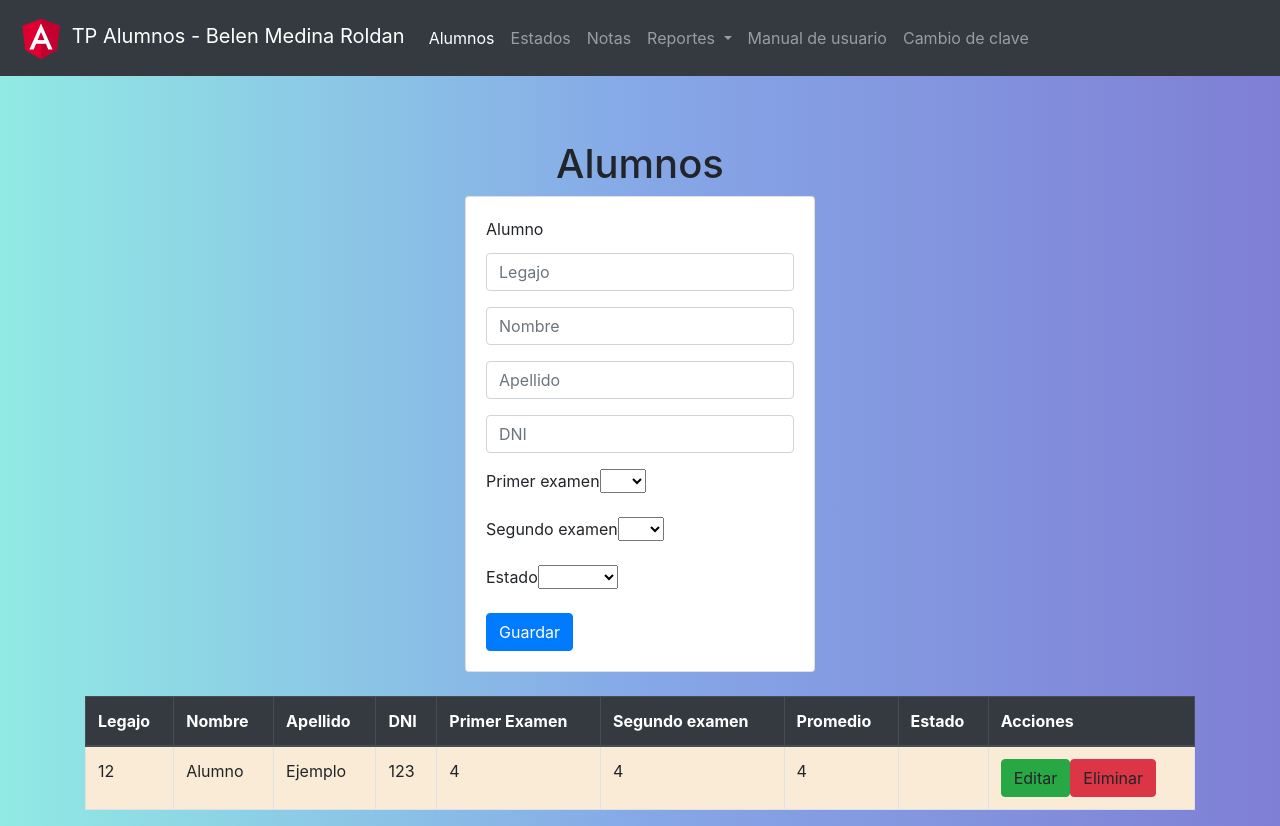
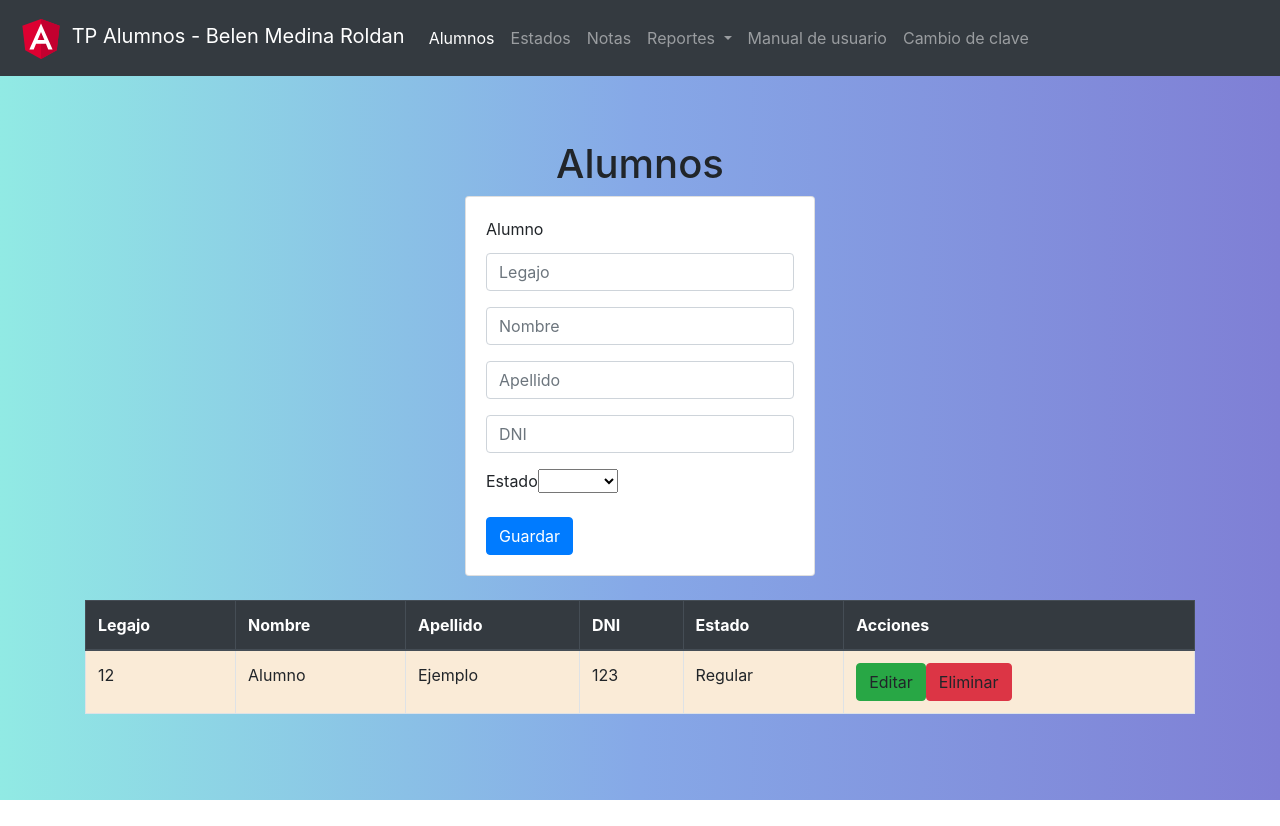
Before and after one commit to belenmr/tp-alumnos-angular, an Angular app: page /alumnos in a window 1280 px wide. After the commit the page ends 800 px from the top, so only its background shows below. Built offline with nearby package versions, Linux system fonts and the light colour scheme.

Commit message:
Se modifica componente alumno

```diff
--- a/src/app/components/student/student.component.html
+++ b/src/app/components/student/student.component.html
@@ -2,57 +2,33 @@
     <div class="row justify-content-md-center">
         <h1 class="text-center">Alumnos</h1>
     </div>
-    <div class="row">
-        <div class="col-sm-8">
 
-        </div>
-        <div class="col-sm-4">
-            <div class="alert alert-success alert-dismissable" *ngIf="msg">
-                <a href="#" class="close" (click)="closeAlert()">
-                    &times;
-                </a>
-                {{msg}}
-            </div>
-        </div>
-    </div>
     <div class="row justify-content-md-center">
         <div class="col-md-4">
             <div class="card">
                 <div class="card-body">
                     <div class="card-title">Alumno</div>
                     <div class="form-group">
-                        <input type="number" [(ngModel)]="selectedStudent.docket" placeholder="Legajo" class="form-control">
+                        <input type="number" [(ngModel)]="selectedStudent.docket" placeholder="Legajo" class="form-control" required>
                     </div>
                     <div class="form-group">
-                        <input type="text" [(ngModel)]="selectedStudent.name" placeholder="Nombre" class="form-control">
+                        <input type="text" [(ngModel)]="selectedStudent.name" placeholder="Nombre" class="form-control" required>
                     </div>
                     <div class="form-group">
-                        <input type="text" [(ngModel)]="selectedStudent.surname" placeholder="Apellido" class="form-control">
+                        <input type="text" [(ngModel)]="selectedStudent.surname" placeholder="Apellido" class="form-control" required>
                     </div>
                     <div class="form-group">
-                        <input type="number" [(ngModel)]="selectedStudent.dni" placeholder="DNI" class="form-control">
-                    </div>
-                    <div class="form-group">
-                        <label for="primerExamen">Primer examen</label>
-                        <select name="primerExamen" [(ngModel)]="selectedStudent.firstExam">
-                            <option *ngFor="let qualification of qualificationsList; let i = index" value="qualificationsList[i]">{{qualificationsList[i]}}</option>
-                        </select>
-                    </div>
-                    <div class="form-group">
-                        <label for="segundoExamen">Segundo examen</label>
-                        <select name="segundoExamen" [(ngModel)]="selectedStudent.secondExam">
-                            <option *ngFor="let qualification of qualificationsList; let i = index" value="qualificationsList[i]">{{qualificationsList[i]}}</option>
-                        </select>
+                        <input type="number" [(ngModel)]="selectedStudent.dni" placeholder="DNI" class="form-control" required>
                     </div>
                     <div class="form-group">
                         <label for="estado">Estado</label>
-                        <select name="estado" [(ngModel)]="selectedStudent.status">
-                            <option *ngFor="let status of statusList; let i = index" value="{status}">{{status.name}}</option>
+                        <select name="estado" [(ngModel)]="selectedStudent.status" required>
+                            <option *ngFor="let status of statusList; let i = index" value="{{status.name}}">{{status.name}}</option>
                         </select>
                     </div>
-                    <button (click)="addOrEditStudent()" class="btn btn-primary">Guardar</button>
-                    <button *ngIf="existStudent(selectedStudent) == true" (click)="deleteStudent()" class="btn btn-danger">Eliminar</button>
-                    <button *ngIf="existStudent(selectedStudent) == true" (click)="cancelEditStudent()" class="btn btn-warning">Cancelar</button>
+                    <button *ngIf="!show" (click)="addStudent()" class="btn btn-primary">Guardar</button>
+                    <button *ngIf="show" (click)="editStudent()" class="btn btn-primary">Guardar</button>
+                    <button *ngIf="show" (click)="cancelEditStudent()" class="btn btn-warning">Cancelar</button>
                 </div>
             </div>
         </div>
@@ -66,9 +42,6 @@
                         <th>Nombre</th>
                         <th>Apellido</th>
                         <th>DNI</th>
-                        <th>Primer Examen</th>
-                        <th>Segundo examen</th>
-                        <th>Promedio</th>
                         <th>Estado</th>
                         <th>Acciones</th>
                     </tr>
@@ -79,10 +52,7 @@
                         <td>{{student.name}}</td>
                         <td>{{student.surname}}</td>
                         <td>{{student.dni}}</td>
-                        <td>{{student.firstExam}}</td>
-                        <td>{{student.secondExam}}</td>
-                        <td>{{student.average}}</td>
-                        <td>{{student.status.name}}</td>
+                        <td>{{student.status}}</td>
                         <td>
                             <a (click)="openEditStudent(i)" class="btn btn-success">
                             Editar
--- a/src/app/components/student/student.component.ts
+++ b/src/app/components/student/student.component.ts
@@ -4,7 +4,7 @@ import { Status } from 'src/app/models/status.model';
 import { LocalStorageService } from '../../services/local-storage.service'
 
 @Component({
-  	selector: 'app-student',
+	selector: 'app-student',
   	templateUrl: './student.component.html',
 	styleUrls: ['./student.component.css']
 })
@@ -13,51 +13,112 @@ export class StudentComponent implements OnInit {
 	private statusList: Status[];
 	private storage: LocalStorageService = new LocalStorageService();
 	private studentsList: Student[];
-
+	private show: boolean = false;
+	private positionToModify: number;
+	private oldSelectedStudent: Student = new Student();
+	private selectedStudent: Student = new Student();
 
   	constructor() {
+		  this.studentsList = this.storage.getStudentsList();
 		  this.statusList = this.storage.getStatusList();
-		  this.studentsList = this.storage.getStudentsList();
 	   }
 
   	ngOnInit() {
   	}
 
-	qualificationsList: number[] = [
-		0,
-		1, 1.5,
-		2, 2.5,
-		3, 3.5,
-		4, 4.5,
-		5, 5.5,
-		6, 6.5,
-		7, 7.5,
-		8, 8.5,
-		9, 9.5,
-		10
-	];
+
+	addStudent(){
+		if(this.existDNI(this.selectedStudent)){
+			alert("El n° de DNI ya pertenece a un alumno");
+		} else {
+			if (this.existDocket(this.selectedStudent)) {
+				alert("El n° de legajo ya pertenece a un  alumno");
+			} else {
+				this.selectedStudent.firstExam = "-";
+				this.selectedStudent.secondExam = "-";
+				this.studentsList.push(this.selectedStudent);
+				this.storage.setStudentsList(this.studentsList);
+			}
+		}
+
+		this.selectedStudent = new Student();
+	}
 
 
-  	selectedStudent: Student = new Student();
+  	openEditStudent(position:number){
+		this.selectedStudent = this.studentsList[position];
+		this.show = true;
+		this.positionToModify = position;
+	}
 
-  	openEditStudent(i:number){
-    	this.selectedStudent = this.studentsList[i];
-  	}
 
-	existStudent(student: Student): boolean{
-		let exist: boolean = false;
+	editStudent(){
+		let oldStudentList = this.storage.getStudentsList();
+		this.oldSelectedStudent = oldStudentList[this.positionToModify];
 
-		if (this.existDocket(student) && this.existDNI(student)) {
-			exist = true;
+
+		if (this.existDNIToEdit(this.selectedStudent, this.positionToModify)){
+			alert("El n° de DNI ya pertenece a un alumno");
+		} else {
+			if (this.existDocketToEdit(this.selectedStudent, this.positionToModify)) {
+				alert("El n° de legajo ya pertenece a un alumno");
+			} else {
+				oldStudentList.forEach(element => {
+					if (element.dni == this.oldSelectedStudent.dni && element.docket == this.oldSelectedStudent.docket) {
+						element.dni = this.selectedStudent.dni;
+						element.docket = this.selectedStudent.docket;
+						element.name = this.selectedStudent.name;
+						element.surname = this.selectedStudent.surname;
+						element.status = this.selectedStudent.status;
+					}
+				});
+
+				this.storage.setStudentsList(oldStudentList);
+			}
 		}
 
-		return exist;
+
+		this.selectedStudent = new Student();
+		this.oldSelectedStudent = new Student();
+		this.show = false;
+		this.studentsList = this.storage.getStudentsList();
 	}
 
-  	existDocket(student: Student):boolean{
+
+	deleteStudent(position: number){
+		if (confirm("¿Quiere eliminarlo?")) {
+			if (this.lastStudent()) {
+				alert("Es obligatorio que exista al menos un alumno");
+			} else {
+				this.selectedStudent = this.studentsList[position];
+				this.storage.deleteStudent(this.selectedStudent);
+				this.studentsList = this.storage.getStudentsList();
+				this.selectedStudent = new Student();
+			}
+		}
+	}
+
+
+	lastStudent(): boolean{
+		let lastStudent: boolean = false;
+		let size: number;
+
+		this.studentsList = this.storage.getStudentsList();
+		size = this.studentsList.length;
+
+		if (size == 1) {
+			lastStudent = true;
+		}
+
+		return lastStudent;
+	}
+
+
+	existDocket(student: Student):boolean{
 		let exist: boolean = false;
+		let studentsList = this.storage.getStudentsList();
 
-		this.studentsList.forEach(element => {
+		studentsList.forEach(element => {
 			if (element.docket == student.docket) {
 				exist = true;
 			}
@@ -66,10 +127,29 @@ export class StudentComponent implements OnInit {
 		return exist;
 	}
 
+
+	existDocketToEdit(student: Student, position: number):boolean{
+		let exist: boolean = false;
+		let studentsList = this.storage.getStudentsList();
+
+		for (let i = 0; i < studentsList.length; i++) {
+			let element: Student = studentsList[i];
+
+			if (i != position) {
+				if (element.docket == student.docket) {
+					exist = true;
+				}
+			}
+		}
+
+		return exist;
+	}
+
 	existDNI(student: Student):boolean{
 		let exist: boolean = false;
+		let studentsList = this.storage.getStudentsList();
 
-		this.studentsList.forEach(element => {
+		studentsList.forEach(element => {
 			if (element.dni == student.dni) {
 				exist = true;
 			}
@@ -78,45 +158,24 @@ export class StudentComponent implements OnInit {
 		return exist;
 	}
 
-	calculateAverage(student: Student): number{
-		let average: number = 0;
-		if (student.firstExam == 0) {
-			average = student.firstExam;
-		} else {
-			if(student.secondExam == 0){
-				average = student.secondExam;
-			} else {
-				average = (student.firstExam + student.secondExam) / 2;
-			}
-		}
 
-		return average;
-	}
+	existDNIToEdit(student: Student, position: number):boolean{
+		let exist: boolean = false;
+		let studentsList = this.storage.getStudentsList();
 
-	addOrEditStudent(){
-		if (!this.existStudent(this.selectedStudent)) {
-			if(this.existDNI(this.selectedStudent)){
-				alert("Codigo ya en uso. Intente otro codigo");
-			} else {
-				if (this.existDocket(this.selectedStudent)) {
-					alert("Nombre de estado ya en uso. Intente otro nombre");
-				} else {
-					this.selectedStudent.average = this.calculateAverage(this.selectedStudent);
-					this.studentsList.push(this.selectedStudent);
+		for (let i = 0; i < studentsList.length; i++) {
+			let element: Student = studentsList[i];
+
+			if (i != position) {
+				if (element.dni == student.dni) {
+					exist = true;
 				}
 			}
 		}
 
-		this.selectedStudent = new Student();
+		return exist;
 	}
 
-	deleteStudent(i:number){
-		if (confirm("¿Quiere eliminarlo?")) {
-			this.selectedStudent = this.studentsList[i];
-			this.studentsList = this.studentsList.filter(x => x!= this.selectedStudent);
-			this.selectedStudent = new Student();
-		}
-	}
 
 	cancelEditStudent(){
 		this.selectedStudent = new Student();
```
